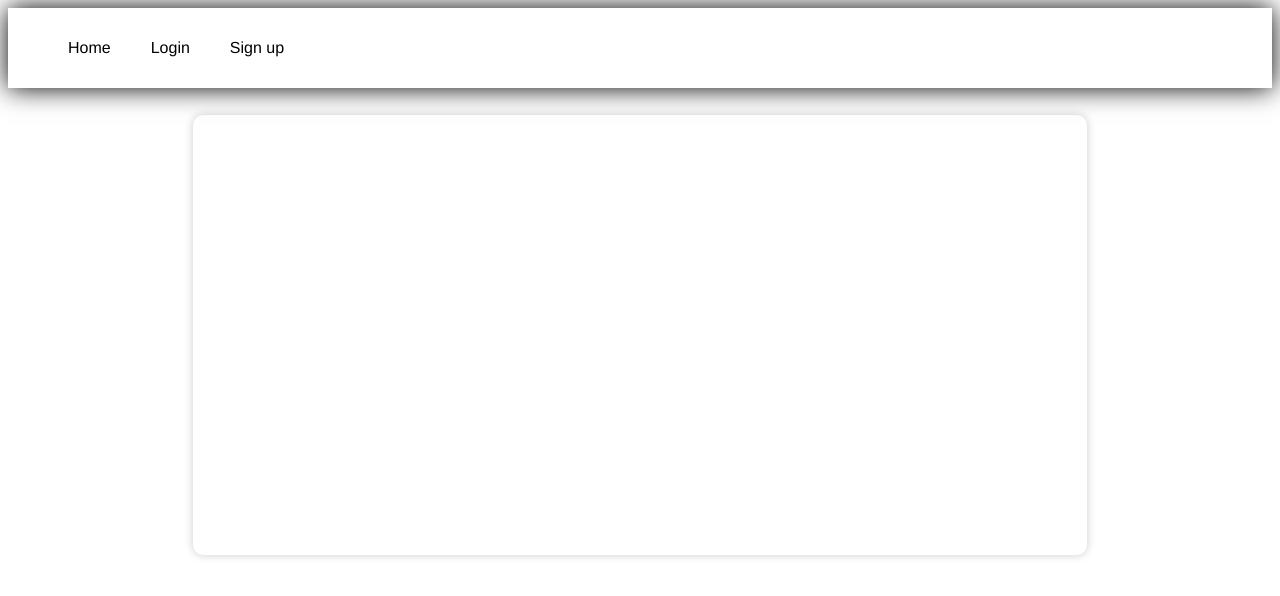
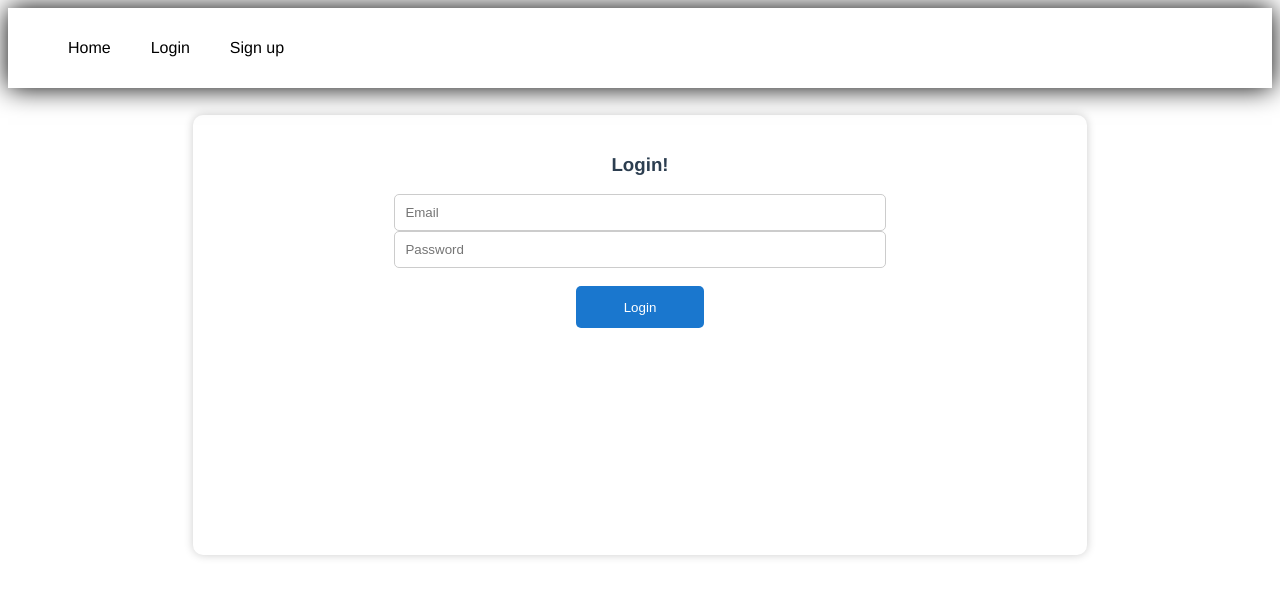
Before and after one commit to Stoyan83/pet-project, a Vue app in the folder frontend/: page / in a window 1280 px wide. Shown: the top 596 px of the page. Built offline with nearby package versions, Linux system fonts and the light colour scheme.

Commit message:
Logic to home page if not log in

```diff
--- a/frontend/src/pages/HomePage.vue
+++ b/frontend/src/pages/HomePage.vue
@@ -1,8 +1,8 @@
 <template>
-  <div class="container">
+  <div  v-if="isLoggedIn" class="container">
     <h1 class="sm-title"></h1>
     <div class="sm-card">
-          <div v-if="isLoggedIn">
+      <div>
         <table class="table">
             <thead class="thead-dark">
             <tr class="table-headers">
@@ -22,11 +22,16 @@
       </div>
     </div>
   </div>
+  <sign-in v-else></sign-in>
 </template>
 
 <script>
+import SignIn from '@/pages/SignIn.vue'
 import { mapActions, mapGetters } from "vuex";
 export default {
+    components: {
+    SignIn,
+  },
   computed: {
       ...mapGetters(["getAuthToken", "getUserEmail", "getUserID", "isLoggedIn"]),
   },
```
Lines whose indentation alone changed are shown as unchanged.
